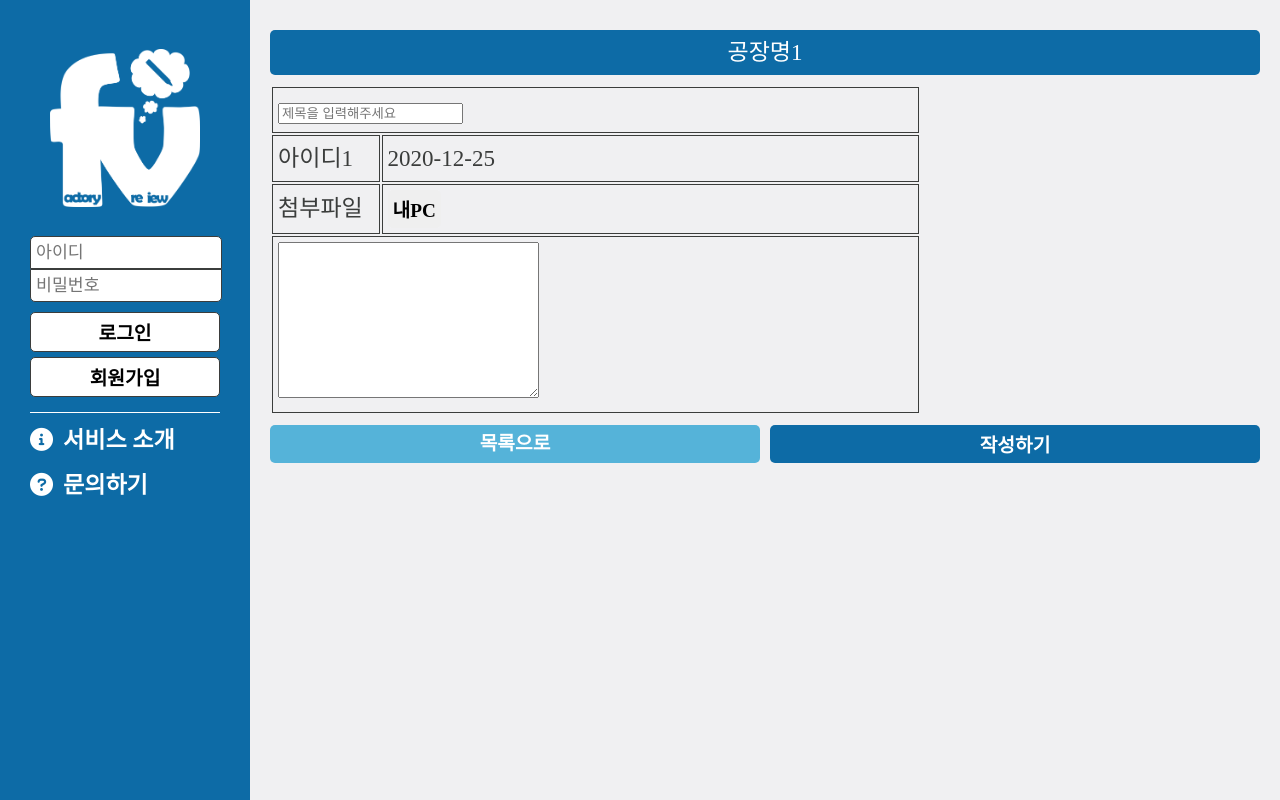
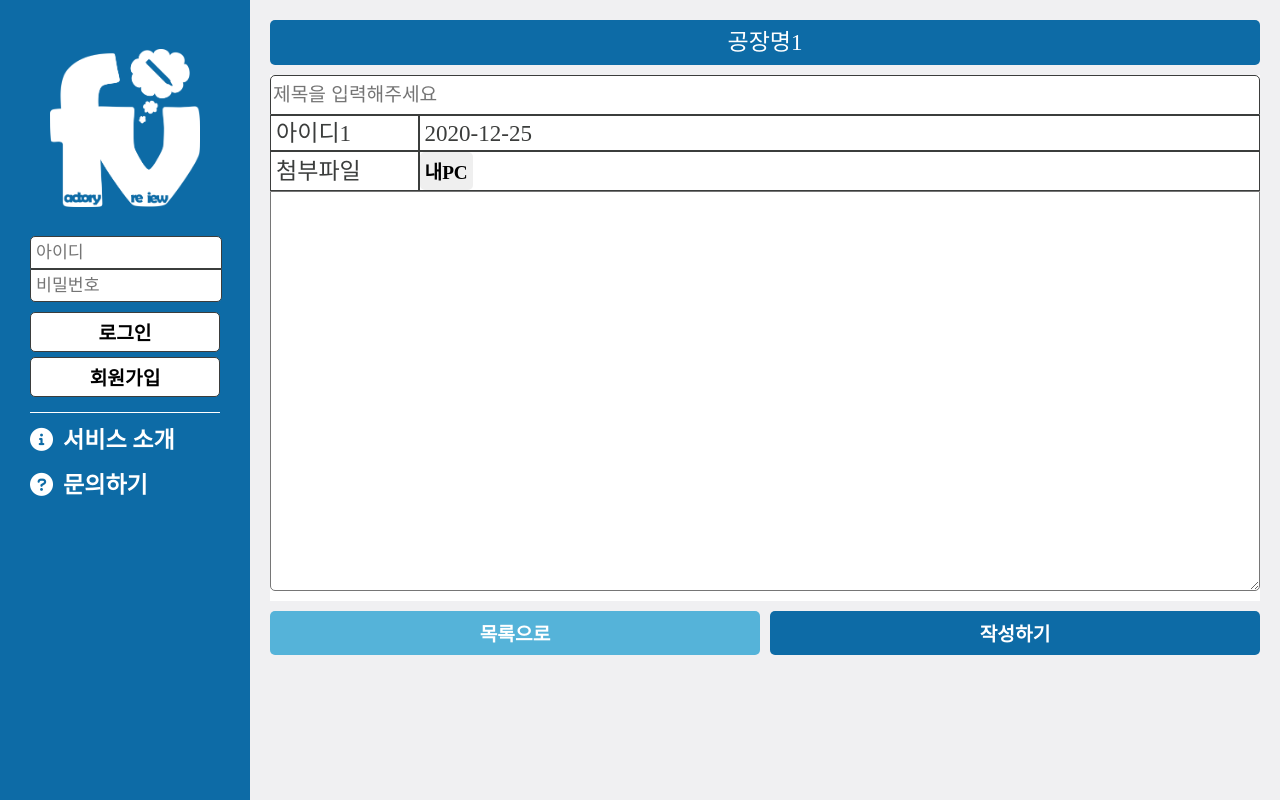
Before and after one commit to hyun5292/Vue, a Vue app in the folder factoreview/: page /qWrite in a window 1280 px wide. Built offline with nearby package versions, Linux system fonts and the light colour scheme; a web font is replaced by a local one; what vue-good-table would draw is missing.

Commit message:
글 작성 화면 디자인 중
table border 겹치는 현상 수정 중
border-collapse로 고치는 건 알겠음

```diff
--- a/factoreview/src/views/QnaWriteView.vue
+++ b/factoreview/src/views/QnaWriteView.vue
@@ -7,23 +7,23 @@
         </div>
         <table class="info">
           <tr>
-              <td colspan="2">
-                <input type="text" placeholder="제목을 입력해주세요">
+              <td colspan="2" class="info_input">
+                <input type="text" id="info_title" placeholder="제목을 입력해주세요">
               </td>
           </tr>
           <tr>
-              <td width="15%">아이디1</td>
-              <td width="75%">2020-12-25</td>
+              <td width="15%" class="info_coll"><span>아이디1</span></td>
+              <td width="85%" class="info_coll"><span>2020-12-25</span></td>
           </tr>
           <tr>
-              <td>첨부파일</td>
-              <td>
+              <td class="info_coll"><span>첨부파일</span></td>
+              <td class="info_coll">
                 <button>내PC</button>
               </td>
           </tr>
           <tr class="table_cont_tr">
-              <td colspan="2" class="table_cont_td">
-                  <textarea name="" id="" cols="30" rows="10"></textarea>
+              <td colspan="2" class="table_cont_td info_input">
+                  <textarea name="" id="info_cont" cols="30" rows="10"></textarea>
               </td>
           </tr>
       </table>
@@ -57,6 +57,10 @@ $black: #3b3d3c;
 $dark-blue: #023859;
 $light-gray2: #eaeaea;
 
+tr, td {
+  padding: 0px;
+}
+
 .qWrite {
   display: flex;
   .cont {
@@ -64,7 +68,6 @@ $light-gray2: #eaeaea;
     width: calc(100% - 250px);
     padding: 20px;
     #fact_name {
-        margin: 10px 0;
         padding: 5px 0;
         width: 100%;
         color: white;
@@ -74,12 +77,39 @@ $light-gray2: #eaeaea;
     }
     .info {
       margin: 10px 0;
+      width: 100%;
+      border-spacing: 0px;
+      //border-collapse: collapse;
+      background-color: white;
+      span {
+        padding: 5px;
+      }
+      #info_title {
+        box-sizing: border-box;
+        width: 100%;
+        height: 40px;
+        font-size: 1rem;
+        border-radius: 5px 5px 0 0;
+        border: 1px solid $black;
+      }
+      #info_cont {
+        box-sizing: border-box;
+        width: 100%;
+        height: 50vh;
+        font-size: 1.2rem;
+        border-radius: 0 0 5px 5px;
+      }
+      .info_input {
+        padding: none;
+        border: none;
+      }
     }
     .btns {
       display: flex;
       justify-content: space-between;
       text-align: center;
       .toqList, .write_btn {
+        padding: 5px 0;
         width: calc(50% - 5px);
         &:hover {
           background-color: $dark-blue;
```
